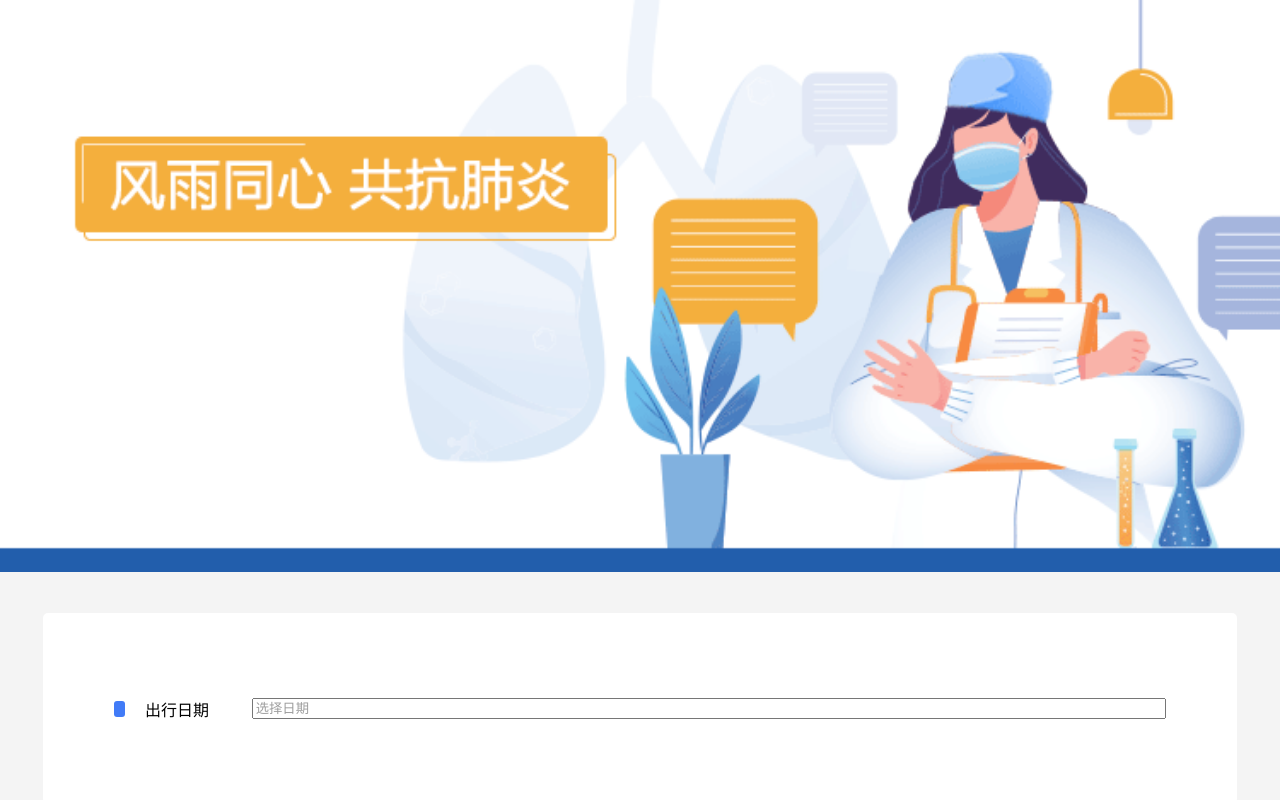
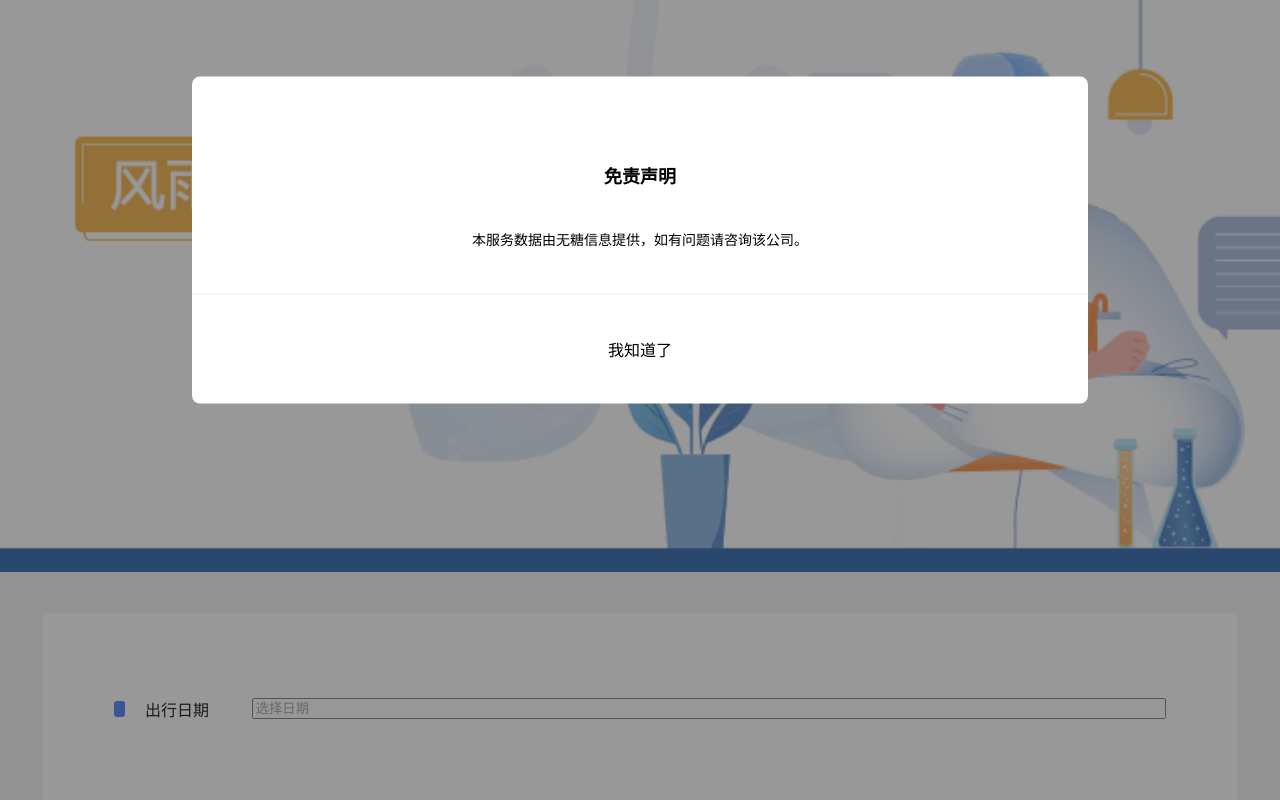
Before and after one commit to ninimeow/trip-inquiry, a Vue app: page / in a window 1280 px wide. Shown: the top 800 px of the page. Built offline with nearby package versions, Linux system fonts and the light colour scheme.

Commit message:
免责声明弹窗

```diff
--- /dev/null
+++ b/src/components/Dialog/Dialog.vue
@@ -0,0 +1,75 @@
+<template>
+  <div class="dialog-wrapper">
+    <div class="mask"></div>
+    <div class="dialog">
+      <div class="title">{{title}}</div>
+      <div class="content">{{content}}</div>
+      <div class="dialog-btn" @click="click">{{button}}</div>
+    </div>
+  </div>
+</template>
+
+<script>
+export default {
+  name: 'Dialog',
+  props: {
+    title: {
+      type: String
+    },
+    content: {
+      type: String
+    },
+    button: {
+      type: String
+    }
+  },
+  methods: {
+    click () {
+      this.$emit('conform')
+    }
+  }
+}
+</script>
+
+<style>
+.dialog-wrapper {
+  position: absolute;
+  height: 100%;
+  width: 100%;
+}
+.mask {
+  position: absolute;
+  top: 0;
+  bottom: 0;
+  left: 0;
+  right: 0;
+  background: #333333;
+  opacity: 0.5;
+}
+.dialog {
+  position: absolute;
+  width: 5.25rem;
+  background: #fff;
+  left: 50%;
+  top: 30%;
+  transform: translate(-50%, -50%);
+  text-align: center;
+  border-radius: 8px;
+}
+.dialog .title {
+  font-size: 18px;
+  font-weight: bolder;
+  margin-top: 0.5rem;
+}
+
+.dialog .content {
+  padding: 0.25rem 0.75rem;
+  border-bottom: 1px solid #eeeeee;
+  font-size: 14px;
+  line-height: 20px;
+}
+.dialog .dialog-btn {
+  margin: 0.25rem 0;
+  font-size: 16px;
+}
+</style>
--- a/src/views/Index/Index.vue
+++ b/src/views/Index/Index.vue
@@ -1,5 +1,6 @@
 <template>
   <div class="views">
+    <Dialog v-if="showDialog" title="免责声明" content="本服务数据由无糖信息提供，如有问题请咨询该公司。" button="我知道了" @conform="showDialog = false"></Dialog>
     <img class="banner" src="/static/images/banner.png" alt="banner"/>
     <div class="input date">
       <div class="split"></div>
@@ -18,8 +19,16 @@
 </template>
 
 <script>
+import Dialog from '@/components/Dialog/Dialog'
 export default {
-
+  data () {
+    return {
+      showDialog: true
+    }
+  },
+  components: {
+    Dialog
+  }
 }
 </script>
 <style>
```
